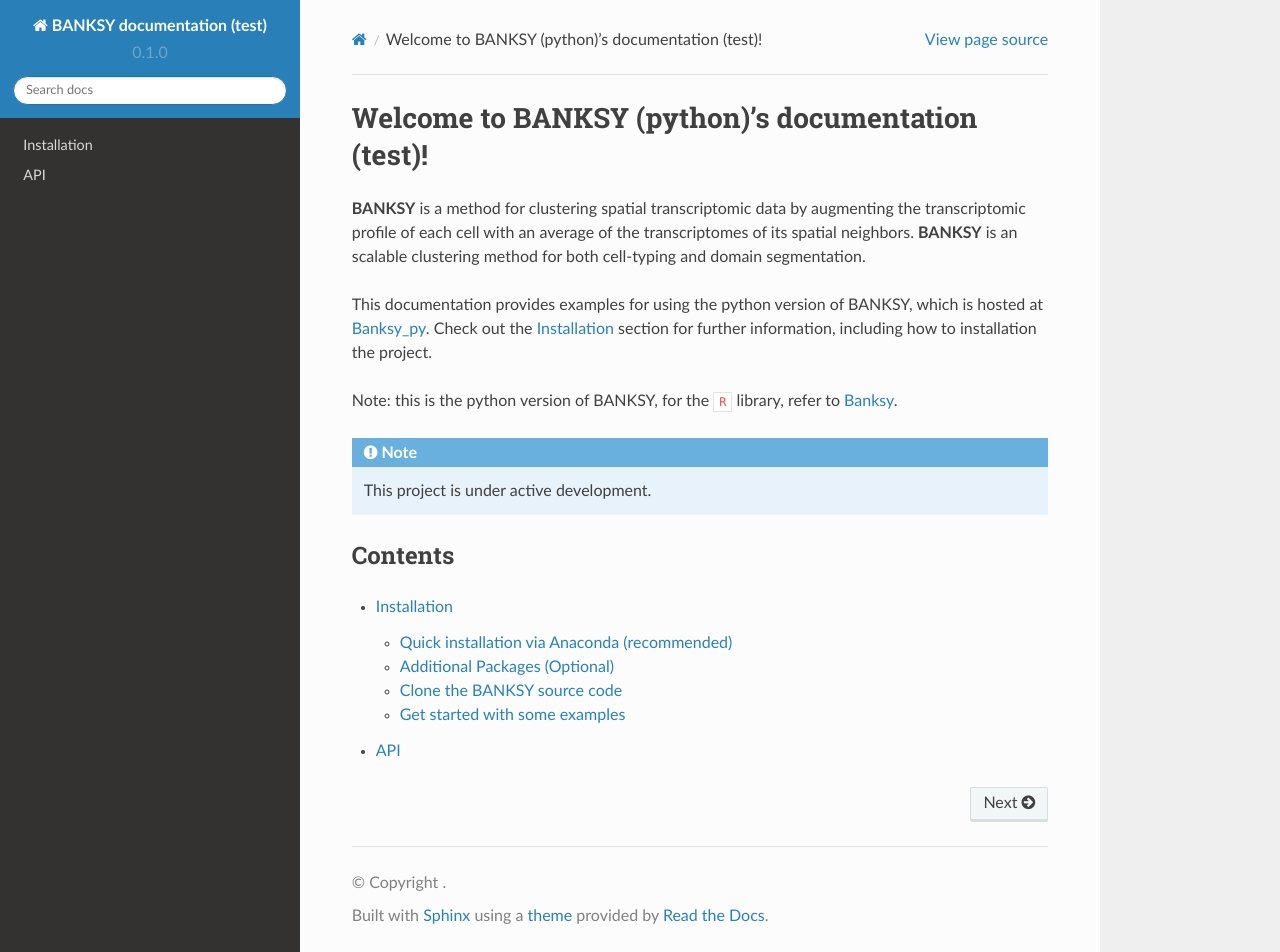
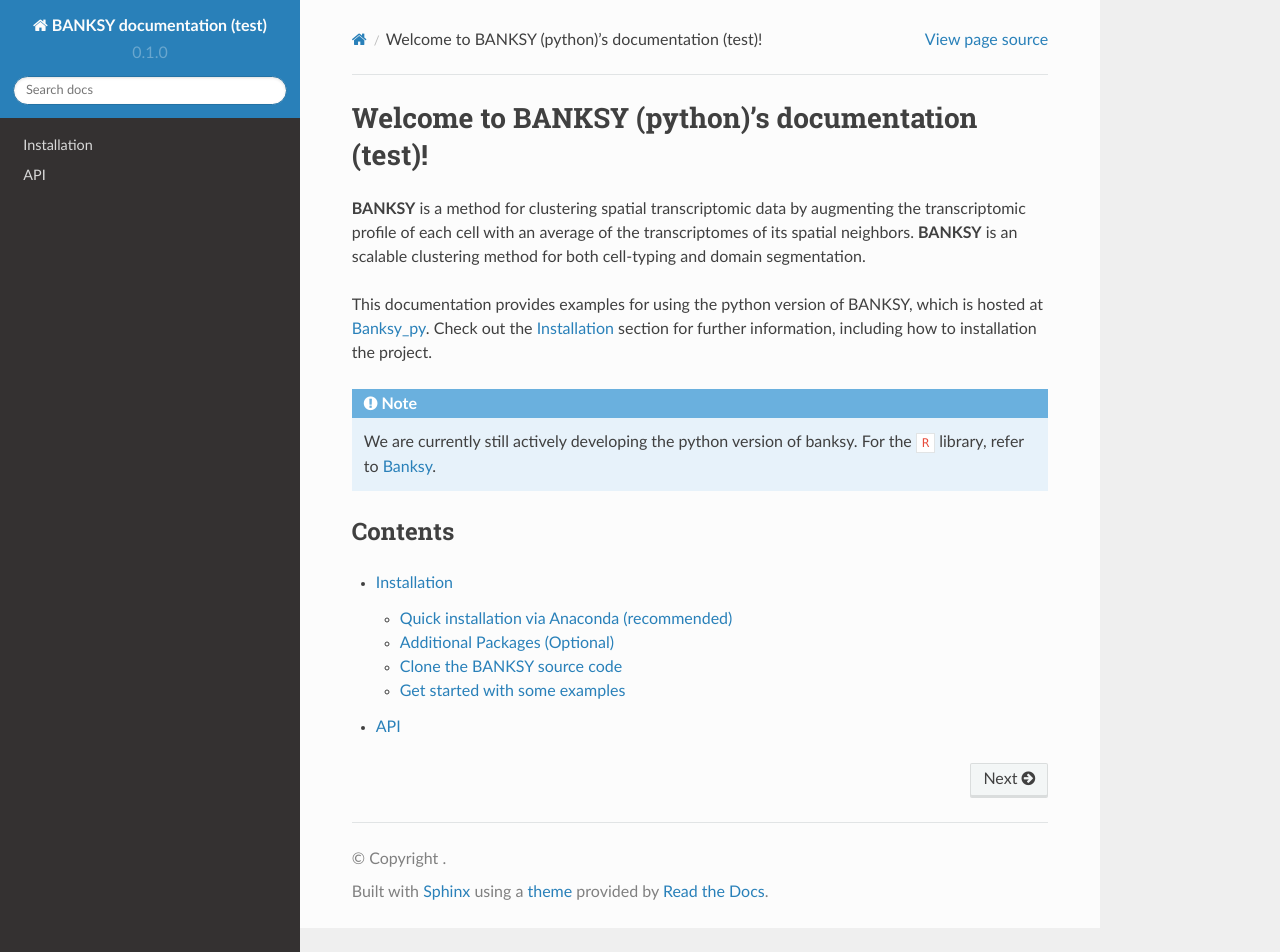
Before and after one commit to yifei-1021/read-the-docs, a Sphinx documentation site: the page built from docs/source/index.rst, in a window 1280 px wide and 952 px high. Built offline with Sphinx 7.4.7 and the Read the Docs theme 2.0.0, drawn with Linux system fonts in a browser that asks for light colours.

Commit message:
Update index.rst

```diff
--- a/docs/source/index.rst
+++ b/docs/source/index.rst
@@ -7,11 +7,9 @@
 Check out the :doc:`usage` section for further information, including
 how to :ref:`installation` the project.
 
-Note: this is the python version of BANKSY, for the ``R`` library, refer to `Banksy <https://github.com/prabhakarlab/Banksy>`_.
-
 .. note::
 
-   This project is under active development.
+   We are currently still actively developing the python version of banksy. For the ``R`` library, refer to `Banksy <https://github.com/prabhakarlab/Banksy>`_.
 
 Contents
 --------
```
